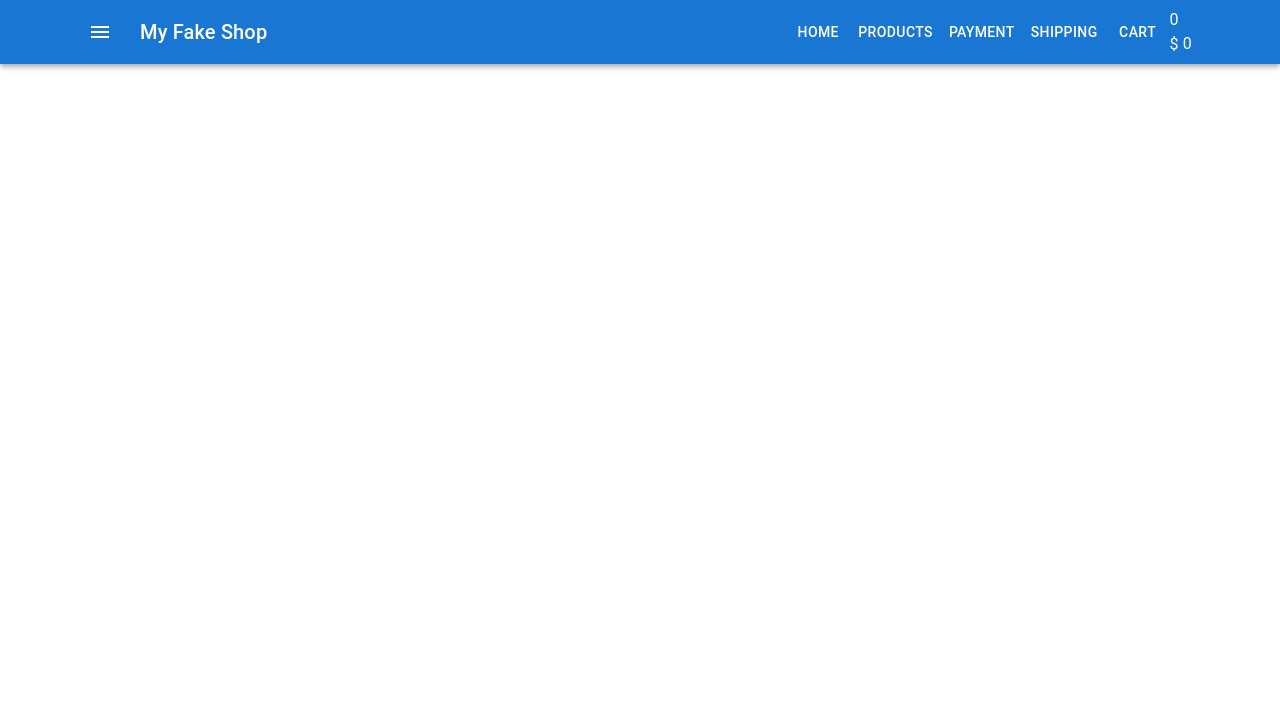
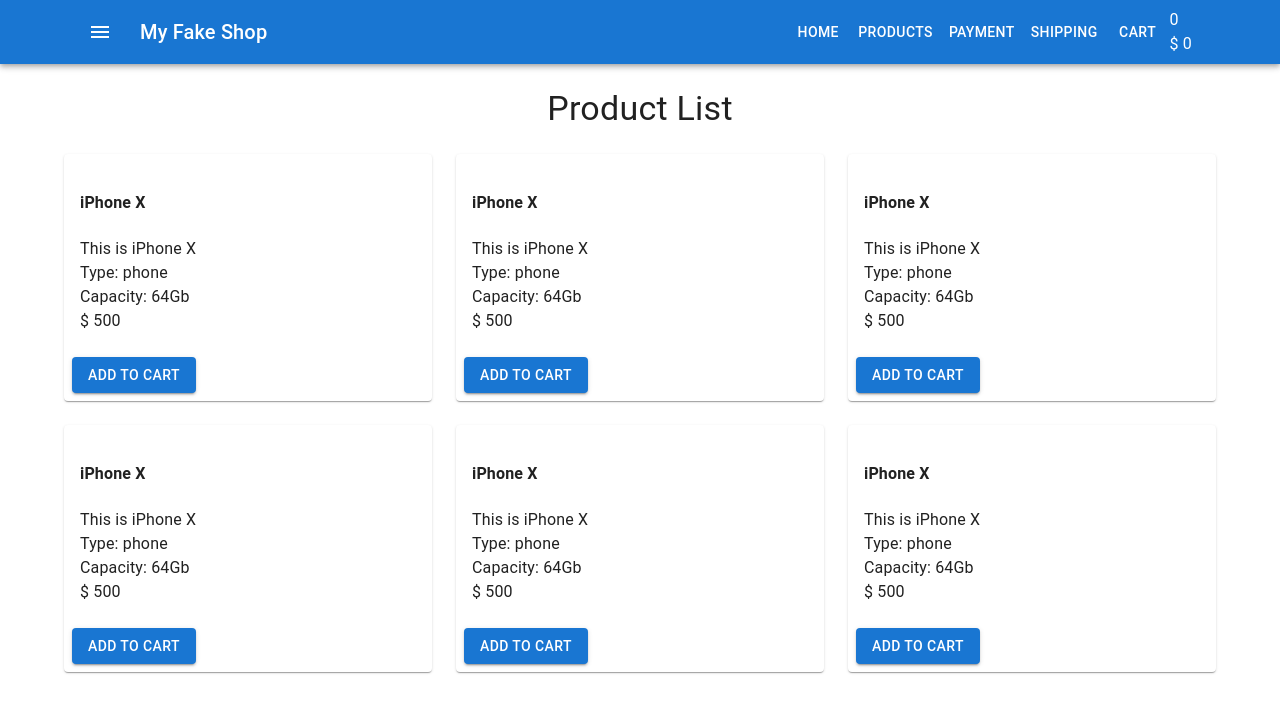
Before and after one commit to Marchello3007/react-fake-shop, a React (Create React App) app: page / in a window 1280 px wide. Shown: the top 712 px of the page. Built offline with nearby package versions, Linux system fonts and the light colour scheme.

Commit message:
add Products

```diff
--- /dev/null
+++ b/src/components/Products/ProductList.tsx
@@ -0,0 +1,43 @@
+import { Grid, Typography } from '@mui/material'
+import React from 'react'
+import ProductListItem from './ProductListItem'
+
+type Props = {}
+
+const ProductList = (props: Props) => {
+    return (
+        <>
+            <Typography variant="h4" textAlign="center" margin={3}>
+                Product List
+            </Typography>
+            <Grid
+                container
+                direction="row"
+                justifyContent="center"
+                alignItems="center"
+                spacing={3}
+            >
+                <Grid item xs={12} sm={6} md={4}>
+                    <ProductListItem />
+                </Grid>
+                <Grid item xs={12} sm={6} md={4}>
+                    <ProductListItem />
+                </Grid>
+                <Grid item xs={12} sm={6} md={4}>
+                    <ProductListItem />
+                </Grid>
+                <Grid item xs={12} sm={6} md={4}>
+                    <ProductListItem />
+                </Grid>
+                <Grid item xs={12} sm={6} md={4}>
+                    <ProductListItem />
+                </Grid>
+                <Grid item xs={12} sm={6} md={4}>
+                    <ProductListItem />
+                </Grid>
+            </Grid>
+        </>
+    )
+}
+
+export default ProductList
--- /dev/null
+++ b/src/components/Products/ProductListItem.tsx
@@ -0,0 +1,24 @@
+import { Button, Card, CardActions, CardContent } from '@mui/material'
+import React from 'react'
+
+type Props = {}
+
+const ProductListItem = (props: Props) => {
+    return (
+        <Card>
+            <CardContent>
+                <h4 className="product-title">iPhone X</h4>
+                <div className="product-description">This is iPhone X</div>
+                <div className="product-features">Type: phone</div>
+                <div className="product-features">Capacity: 64Gb</div>
+                <div className="product-price">$ 500</div>
+            </CardContent>
+
+            <CardActions>
+                <Button variant="contained">Add to cart</Button>
+            </CardActions>
+        </Card>
+    )
+}
+
+export default ProductListItem
--- a/src/container/App/App.tsx
+++ b/src/container/App/App.tsx
@@ -1,12 +1,14 @@
 import React from 'react'
 import CssBaseline from '@mui/material/CssBaseline'
 import Header from 'container/Header/Header'
+import Main from 'container/Main/Main'
 
 const App = () => {
     return (
         <>
             <CssBaseline />
             <Header />
+            <Main />
         </>
     )
 }
--- /dev/null
+++ b/src/container/Main/Main.tsx
@@ -0,0 +1,17 @@
+import { Container } from '@mui/material'
+import ProductList from 'components/Products/ProductList'
+import React from 'react'
+
+type Props = {}
+
+const Main = (props: Props) => {
+    return (
+        <>
+            <Container>
+                <ProductList />
+            </Container>
+        </>
+    )
+}
+
+export default Main
```
